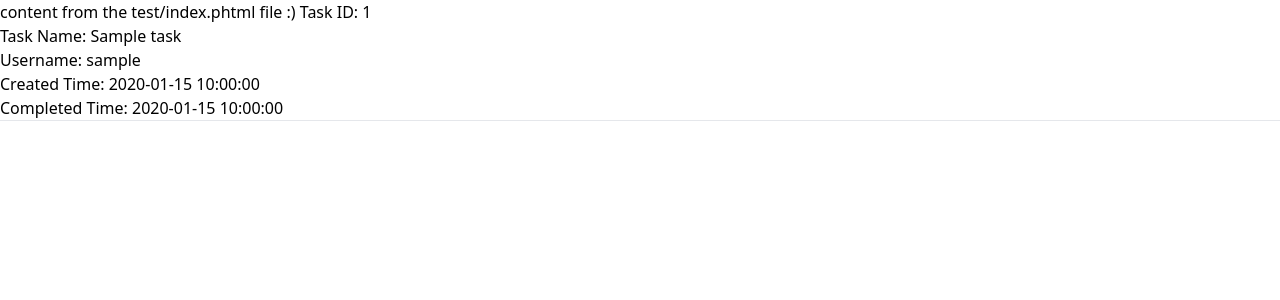
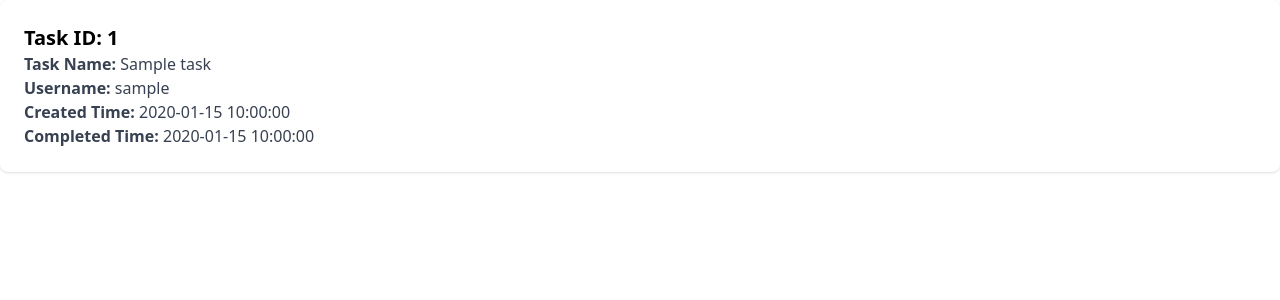
Before and after one commit to ivanlegranbizarro/phpInitialDemo-main, a PHP site: page / in a window 1280 px wide. Shown: the top 300 px of the page. Run offline with PHP 8.4, Linux system fonts and the light colour scheme; tables that the repository leaves empty hold one stand-in row (values such as "Sample post"); some libraries are stand-ins or nearby versions.

Commit message:
aplicando tailwind

```diff
--- a/app/views/scripts/task/index.phtml
+++ b/app/views/scripts/task/index.phtml
@@ -1,14 +1,19 @@
-content from the test/index.phtml file :)
 <?php
 
 $allTasks = $this->allTasks;
+?>
 
 
-foreach ($allTasks as $task) {
-  echo 'Task ID: ' . $task->id . '<br>';
-  echo 'Task Name: ' . $task->name . '<br>';
-  echo 'Username: ' . $task->username . '<br>';
-  echo 'Created Time: ' . $task->create_time . '<br>';
-  echo 'Completed Time: ' . ($task->completed_time ?? 'Not completed') . '<br>';
-  echo '<hr>';
-}
+<div class="container mx-auto">
+  <?php foreach ($allTasks as $task) : ?>
+    <div class="bg-white shadow rounded-lg p-6 mb-4">
+      <h2 class="text-xl font-semibold">Task ID: <?php echo $task->id; ?></h2>
+      <p class="text-gray-700">
+        <strong>Task Name:</strong> <?php echo $task->name; ?><br>
+        <strong>Username:</strong> <?php echo $task->username; ?><br>
+        <strong>Created Time:</strong> <?php echo $task->create_time; ?><br>
+        <strong>Completed Time:</strong> <?php echo $task->completed_time ?? 'Not completed'; ?><br>
+      </p>
+    </div>
+  <?php endforeach; ?>
+</div>
```
